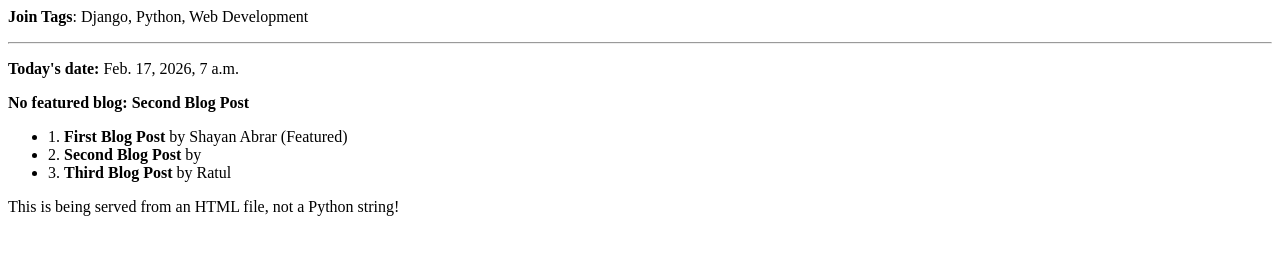
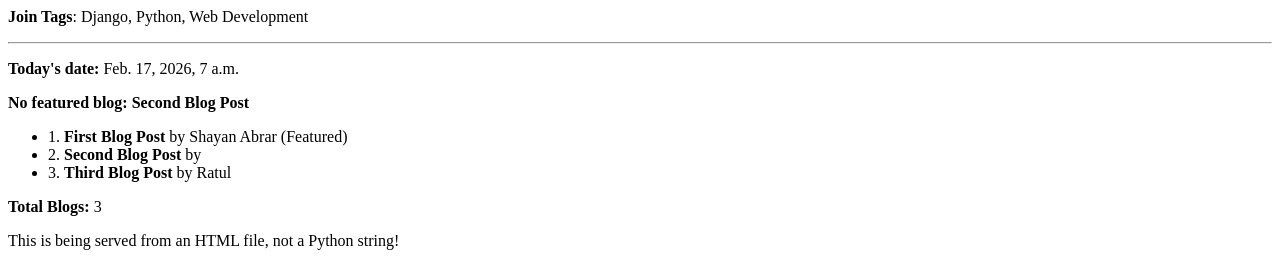
Before and after one commit to SHAYAN-ABRAR/Django-First-Practice, a Django app: page /blog/post_list/ in a window 1280 px wide. Shown: the part 972-1238 px from the top of the page. Before the commit the page ends 1188 px from the top, so only its background shows below. Run offline with Django 5.2, Linux system fonts and the light colour scheme; some libraries are stand-ins or nearby versions.

Commit message:
with Tag added

```diff
--- a/blog/templates/blog/post_list.html
+++ b/blog/templates/blog/post_list.html
@@ -56,6 +56,10 @@
         {% endfor %}
     </ul>
 
+    {%comment%} With Tag {% endcomment %}
+    {% with total_blogs=post.blogs|length %}
+        <p><b>Total Blogs:</b> {{ total_blogs }}</p>
+    {% endwith %}
 
 
     {% endblock %}
```
